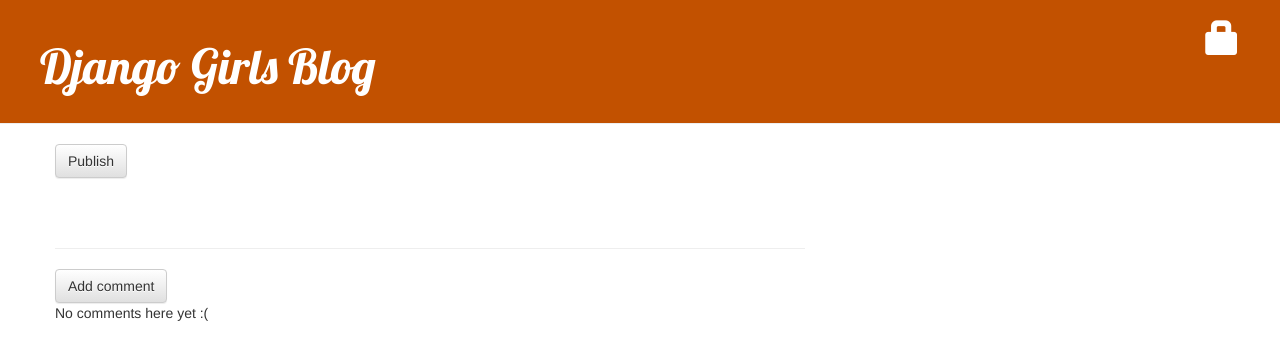
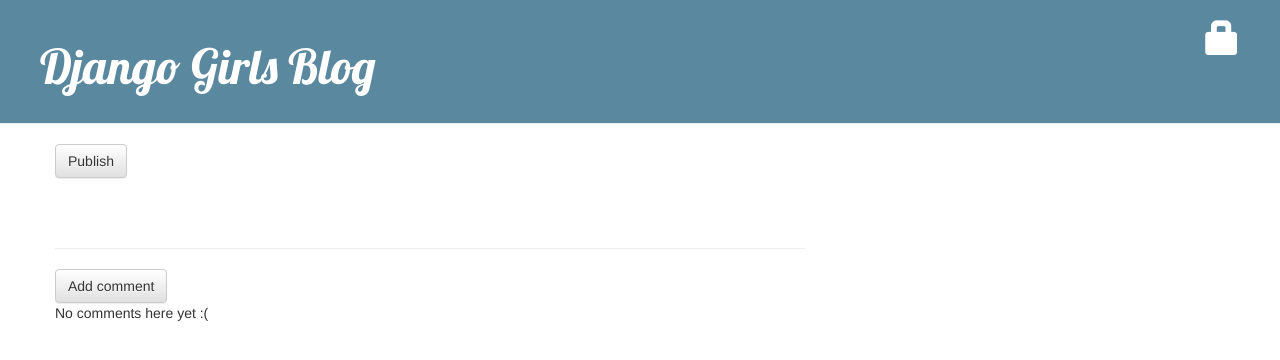
Before and after one commit to Mairious/my-first-blog, a Django app: template blog/templates/blog/post_detail.html in a window 1280 px wide. Shown: the top 360 px of the page. Run offline with Django 3.2, Linux system fonts and the light colour scheme; the template is opened without the code that fills it, so the values that code supplies are empty; some libraries are stand-ins or nearby versions.

Commit message:
Changed heading color.

```diff
--- a/blog/static/css/blog.css
+++ b/blog/static/css/blog.css
@@ -1,5 +1,5 @@
 .page-header {
-    background-color: #C25100;
+    background-color: #59889F;
     margin-top: 0;
     padding: 20px 20px 20px 40px;
 }
```
